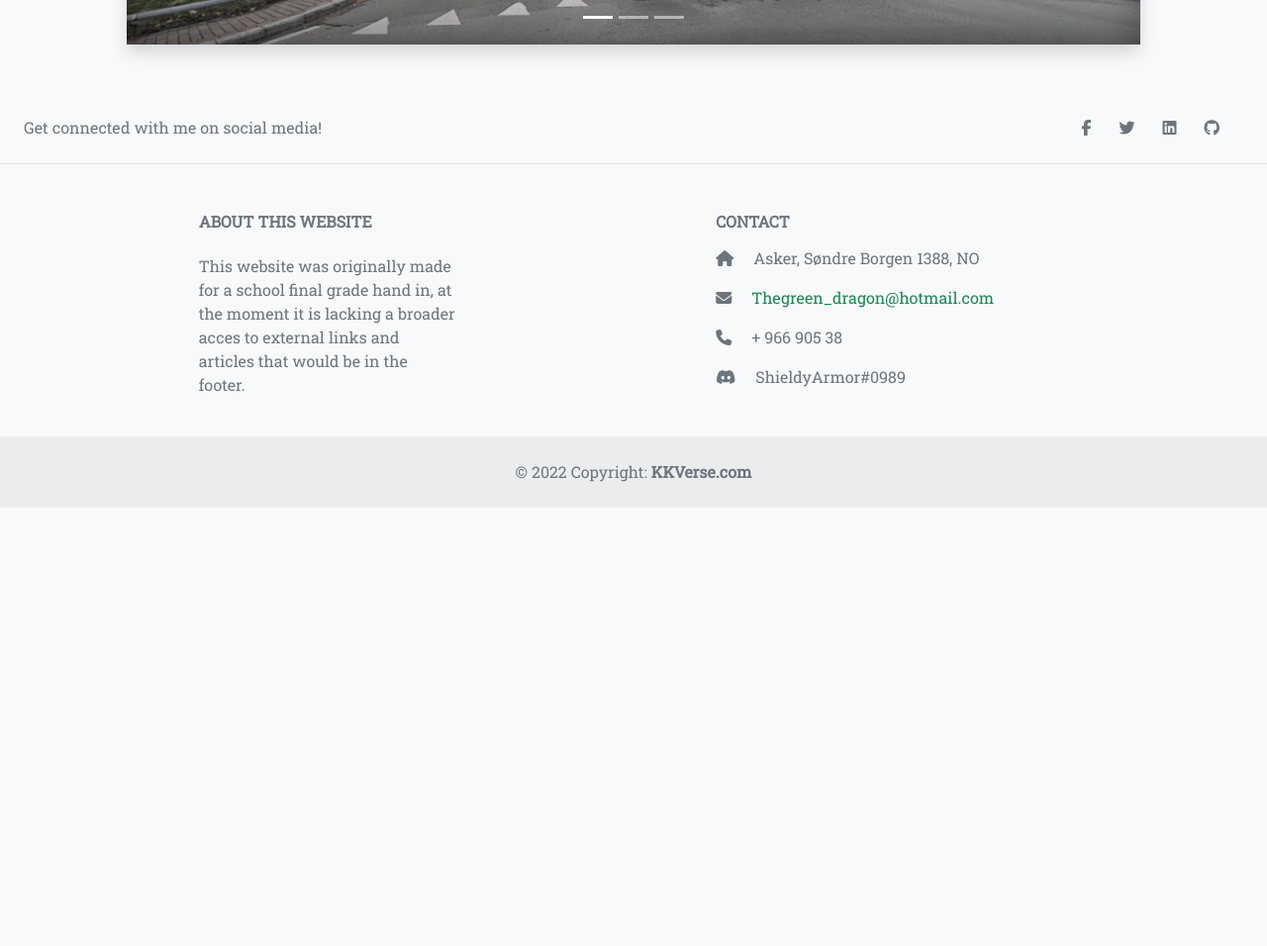
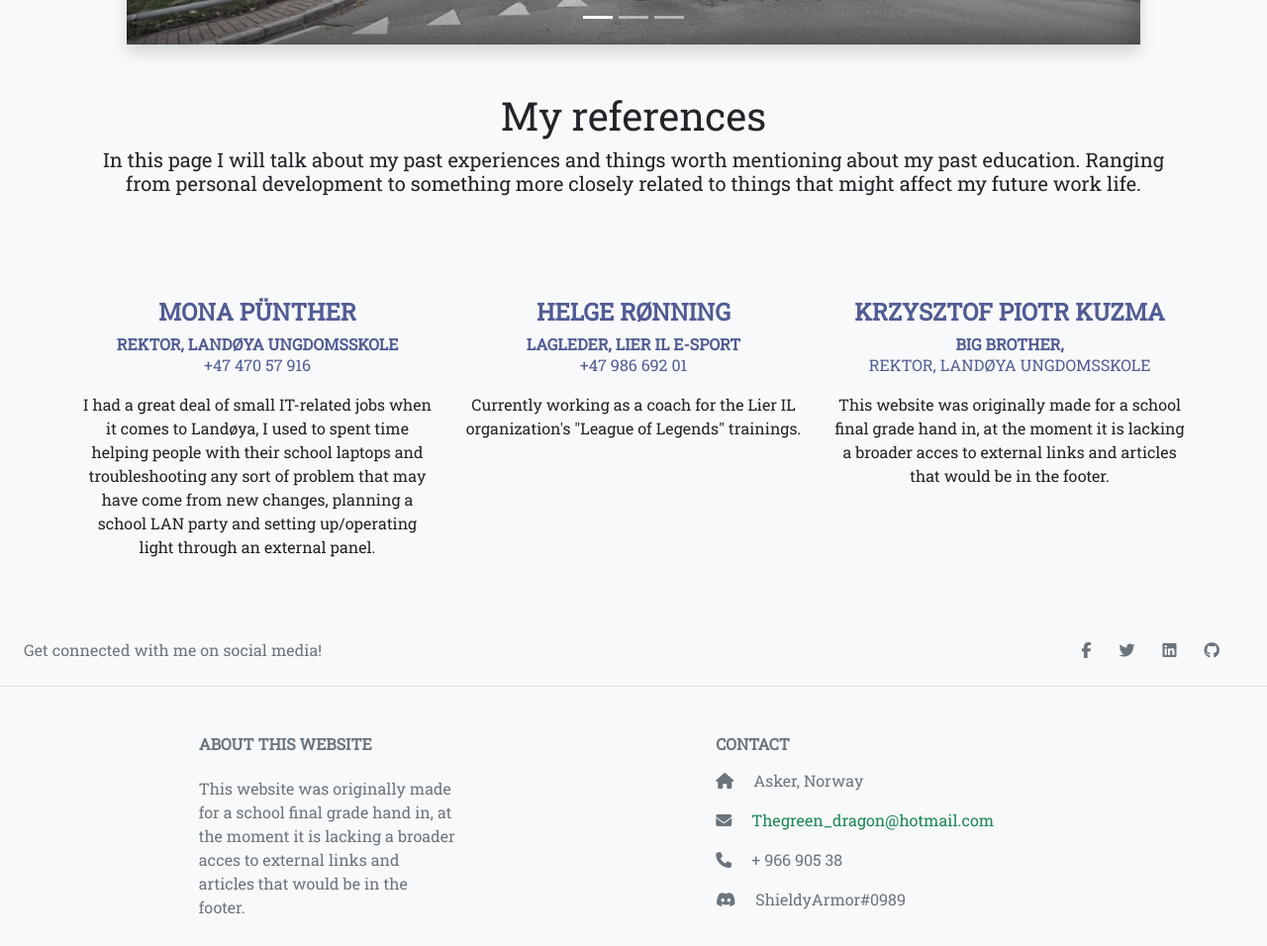
Before and after one commit to ShieldyArmor/KKVerse, a plain HTML site: page html/work.html in a window 1280 px wide. Shown: the part 586-1542 px from the top of the page at 99% size. Before the commit the page ends 1099 px from the top, so only its background shows below. Drawn offline with nearby package versions, Linux system fonts and the light colour scheme.

Commit message:
August CV Update

```diff
--- a/css/work.css
+++ b/css/work.css
@@ -36,6 +36,10 @@
     margin: auto;
   }
 
+  .reference {
+    color:#515C94;
+  }
+
 
   @media (min-width: 522px) {
 
--- a/html/work.html
+++ b/html/work.html
@@ -102,7 +102,47 @@
   <p>Our new home at Søndre Borgen 45. Where I will most likely be staying for a majority of my young adult period. Graduating High school, graduating university and finally getting my first proper job.</p>
 </div>
 
+<div class="container mb-5 pb-5">
+  <h1 class="text-center mt-3">My references</h1>
+  <h5 class="text-center">In this page I will talk about my past experiences and things worth mentioning about my past education. Ranging from personal development to something more closely related to things that might affect my future work life.</h5>
+</div>
 
+<section class="">
+  <div class="container text-center text-md-start mb-3">
+
+      <div class="row mt-3">
+
+        <div class="col-md-4 col-lg-4 col-xl-4 mx-auto mb-4">
+          <h4 class="text-uppercase fw-bold text-center reference"></i>Mona Pünther</h4>
+          <h6 class="text-uppercase fw-bold text-center reference mb-0"></i>Rektor, Landøya Ungdomsskole</h6>
+          <p class="text-uppercase text-center reference"></i>+47 470 57 916</p>
+          <p class="text-center">
+            I had a great deal of small IT-related jobs when it comes to Landøya, I used to spent time helping people with their school laptops and troubleshooting
+            any sort of problem that may have come from new changes, planning a school LAN party and setting up/operating light through an external panel.
+          </p>
+        </div>
+
+        <div class="col-md-4 col-lg-4 col-xl-4 mx-auto mb-4">
+          <h4 class="text-uppercase fw-bold text-center reference"></i>Helge Rønning</h4>
+          <h6 class="text-uppercase fw-bold text-center reference mb-0"></i>Lagleder, Lier IL E-sport</h6>
+          <p class="text-uppercase text-center reference"></i>+47 986 692 01</p>
+          <p class="text-center">
+            Currently working as a coach for the Lier IL organization's "League of Legends" trainings.
+          </p>
+        </div>
+
+        <div class="col-md-4 col-lg-4 col-xl-4 mx-auto mb-4">
+          <h4 class="text-uppercase fw-bold text-center reference"></i>Krzysztof Piotr Kuzma</h4>
+          <h6 class="text-uppercase fw-bold text-center reference mb-0"></i>Big brother, </h6>
+          <p class="text-uppercase text-center reference"></i>Rektor, Landøya Ungdomsskole</p>
+          <p class="text-center">
+            This website was originally made for a school final grade hand in,
+            at the moment it is lacking a broader acces to external links and articles that would be in the footer.
+          </p>
+        </div>
+
+  </div>
+</section>
 
 <!-- Footer -->
 <footer class="text-center text-lg-start text-muted">
@@ -157,7 +197,7 @@
             <h6 class="text-uppercase fw-bold mb-3 ">
               Contact
             </h6>
-            <p><i class="fas fa-home me-3"></i> Asker, Søndre Borgen 1388, NO</p>
+            <p><i class="fas fa-home me-3"></i> Asker, Norway</p>
             <p><i class="fas fa-envelope me-3"></i><a class="link-success" href="html/contact.html"> Thegreen_dragon@hotmail.com</a></p>
             <p><i class="fas fa-phone me-3"></i> + 966 905 38</p>
             <p><i class="fab fa-brands fa-discord me-3"></i> ShieldyArmor#0989</p>
```
Also changed, not shown: html/contact.html (+2 -2 lines), html/education.html (+1 -1 lines), html/hobbies.html (+1 -1 lines), index.html (+1 -1 lines).
